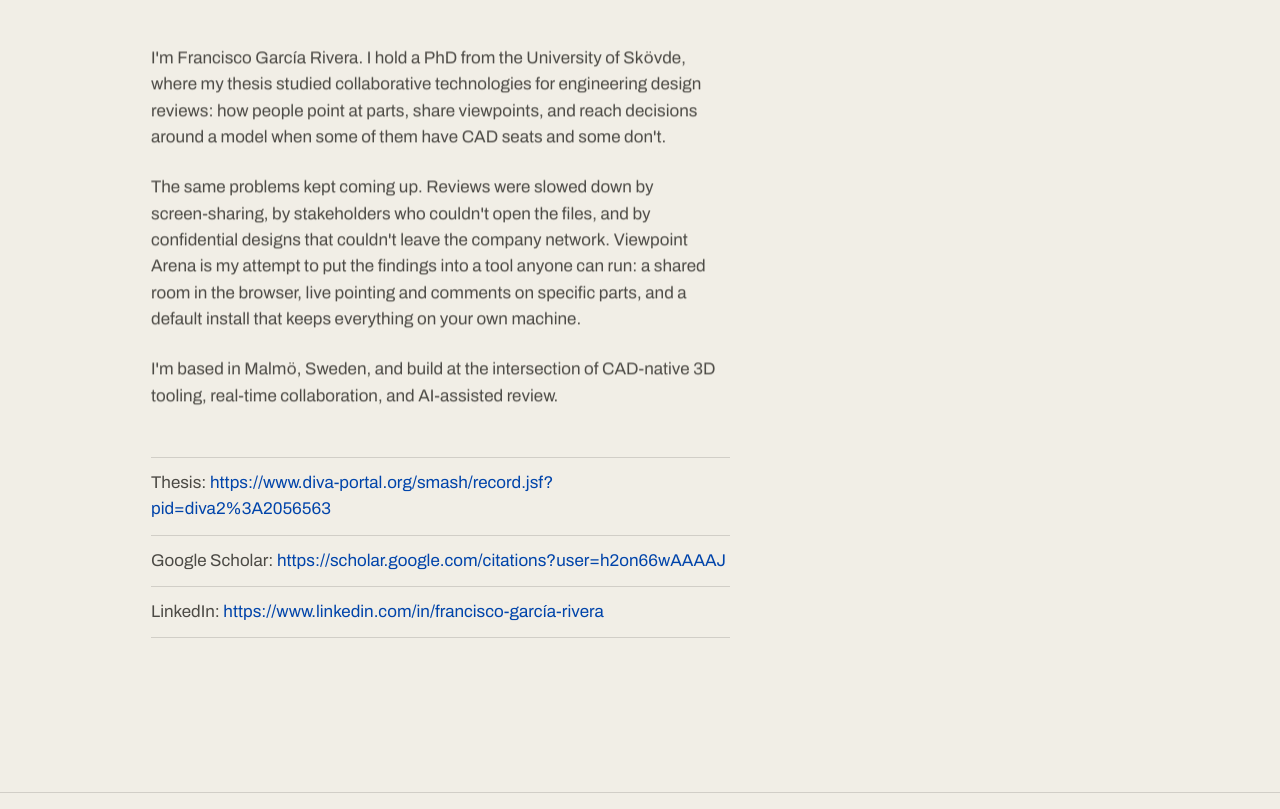
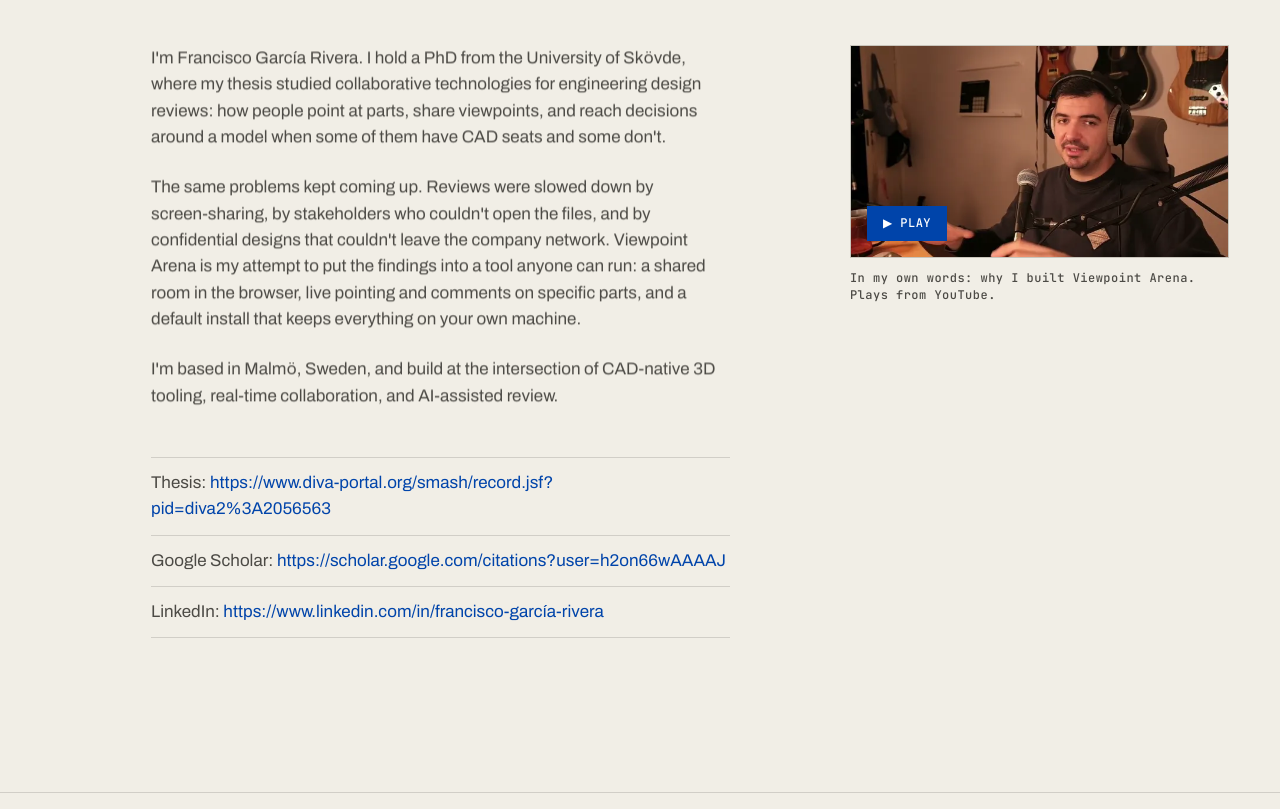
Before and after one commit to coacopacoXR/viewpoint-arena-website, an Astro site: page / in a window 1280 px wide. Shown: the part 2997-3806 px from the top of the page. Built offline with nearby package versions, Linux system fonts and the light colour scheme; Astro itself is replaced by a stand-in of ours; no server answers.

Commit message:
Put the intro video in the About section, loaded only on click

```diff
--- a/src/components/landing/About.astro
+++ b/src/components/landing/About.astro
@@ -4,6 +4,7 @@
  */
 import Display from '../Display.astro';
 import SectionHead from '../SectionHead.astro';
+import { withBase } from '../../lib/links';
 
 interface AboutLink {
   label: string;
@@ -24,6 +25,15 @@ const LINKS: AboutLink[] = [
     href: 'https://www.linkedin.com/in/francisco-garcía-rivera',
   },
 ];
+
+/* The author's video. A local poster stands in until it is clicked, so nothing
+   loads from YouTube unless the visitor asks for it; with JS off it is a plain
+   link to the video. */
+const VIDEO_ID = 'rhwUCv2HzrQ';
+const VIDEO_URL = `https://youtu.be/${VIDEO_ID}`;
+const posterSrcset = [640, 1280]
+  .map((w) => `${withBase(`/assets/about-video-poster-${w}.webp`)} ${w}w`)
+  .join(', ');
 ---
 
 <section class="about section" id="about" aria-labelledby="about-title">
@@ -63,6 +73,32 @@ const LINKS: AboutLink[] = [
         </p>
       </div>
 
+      <figure class="about__video" data-reveal="up">
+        <a
+          class="about__play u-nolink"
+          href={VIDEO_URL}
+          target="_blank"
+          rel="noopener noreferrer"
+          data-yt={VIDEO_ID}
+          aria-label="Play the video: Francisco introduces Viewpoint Arena (YouTube)"
+        >
+          <img
+            src={withBase('/assets/about-video-poster-1280.webp')}
+            srcset={posterSrcset}
+            sizes="(min-width: 1024px) 33vw, 100vw"
+            alt=""
+            width="1280"
+            height="720"
+            loading="lazy"
+            decoding="async"
+          />
+          <span class="about__playbtn" aria-hidden="true">▶ Play</span>
+        </a>
+        <figcaption class="about__caption">
+          In my own words: why I built Viewpoint Arena. Plays from YouTube.
+        </figcaption>
+      </figure>
+
       <ul class="about__links">
         {
           LINKS.map((link) => (
@@ -75,6 +111,23 @@ const LINKS: AboutLink[] = [
     </div>
   </div>
 </section>
+
+<script>
+  /* Swap the poster for the player only on click (youtube-nocookie). */
+  document.querySelectorAll<HTMLAnchorElement>('[data-yt]').forEach((link) => {
+    link.addEventListener('click', (event) => {
+      event.preventDefault();
+      const iframe = document.createElement('iframe');
+      iframe.src = `https://www.youtube-nocookie.com/embed/${link.dataset.yt}?autoplay=1&rel=0`;
+      iframe.title = 'Viewpoint Arena, introduced by Francisco García Rivera';
+      iframe.allow = 'autoplay; encrypted-media; picture-in-picture; fullscreen';
+      iframe.allowFullscreen = true;
+      iframe.className = 'about__iframe';
+      link.replaceWith(iframe);
+      iframe.focus();
+    });
+  });
+</script>
 
 <style>
   .about__title {
@@ -145,4 +198,81 @@ const LINKS: AboutLink[] = [
   .about__links a {
     overflow-wrap: anywhere;
   }
+
+  /* the video sits in the empty right-hand columns beside the bio on desktop,
+     and between the bio and the links below that */
+  .about__video {
+    grid-column: 1 / -1;
+    margin: 0;
+    min-width: 0;
+  }
+
+  @media (min-width: 640px) {
+    .about__video {
+      grid-column: 2 / span 6;
+    }
+  }
+
+  @media (min-width: 1024px) {
+    .about__video {
+      grid-column: 9 / span 4;
+      grid-row: 1 / span 2;
+      position: sticky;
+      top: var(--sp-112);
+    }
+  }
+
+  .about__play,
+  .about__video :global(.about__iframe) {
+    position: relative;
+    display: block;
+    width: 100%;
+    aspect-ratio: 16 / 9;
+    border: var(--hairline) solid var(--rule);
+    border-radius: var(--r-box);
+    overflow: hidden;
+    background-color: var(--paper-2);
+  }
+
+  .about__play img {
+    width: 100%;
+    height: 100%;
+    object-fit: cover;
+    transition: transform 0.4s ease;
+  }
+
+  .about__play:hover img {
+    transform: scale(1.02);
+  }
+
+  .about__playbtn {
+    position: absolute;
+    inset-inline-start: var(--sp-16);
+    inset-block-end: var(--sp-16);
+    padding: var(--sp-8) var(--sp-16);
+    border-radius: var(--r-box);
+    background-color: var(--signal);
+    color: var(--on-signal);
+    font-family: var(--font-mono);
+    font-size: var(--t-mono);
+    font-weight: var(--t-mono-wght);
+    letter-spacing: var(--t-mono-ls);
+    text-transform: uppercase;
+  }
+
+  .about__caption {
+    padding-block-start: var(--sp-12);
+    font-family: var(--font-mono);
+    font-size: var(--t-mono);
+    font-weight: var(--t-mono-wght);
+    letter-spacing: var(--t-mono-ls);
+    line-height: var(--t-mono-lh);
+    color: var(--ink-2);
+  }
+
+  @media (prefers-reduced-motion: reduce) {
+    .about__play img {
+      transition: none;
+    }
+  }
 </style>
```
Also changed, not shown: public/assets/about-video-poster-1280.webp (added), public/assets/about-video-poster-640.webp (added).
